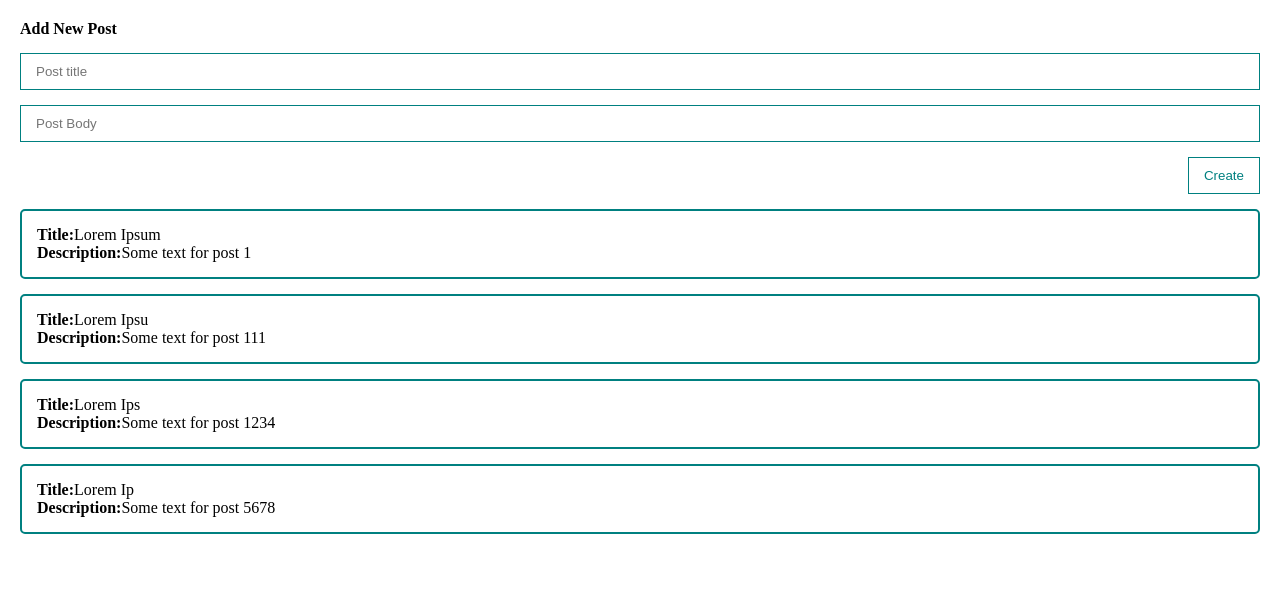
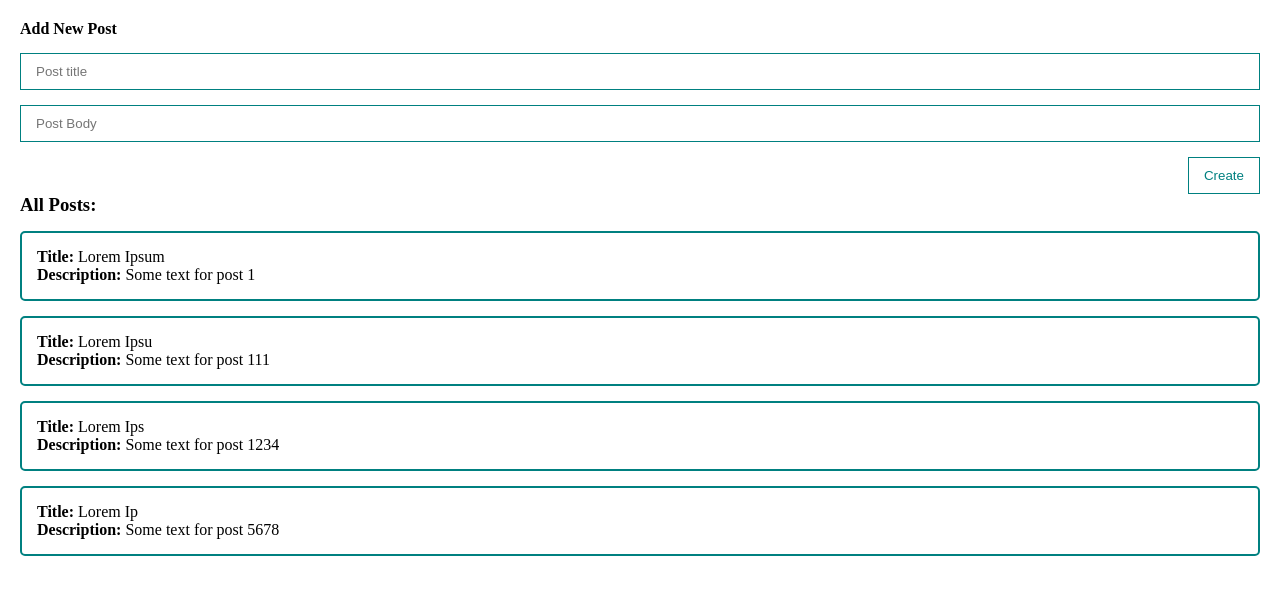
Before and after one commit to MikitaCat/vue_learning, a Vue app: page / in a window 1280 px wide. Shown: the top 594 px of the page. Built offline with nearby package versions, Linux system fonts and the light colour scheme.

Commit message:
Decomposition PostItem from PostList with using props

```diff
--- /dev/null
+++ b/src/components/PostItem.vue
@@ -0,0 +1,26 @@
+<template>
+  <div class="post">
+    <div><strong>Title: </strong>{{ post.title }}</div>
+    <div><strong>Description: </strong>{{ post.body }}</div>
+  </div>
+</template>
+
+<script>
+export default {
+  props: {
+    post: {
+      type: Object,
+      required: true,
+    },
+  },
+};
+</script>
+
+<style>
+.post {
+  padding: 15px;
+  border: solid 2px teal;
+  margin-top: 15px;
+  border-radius: 5px;
+}
+</style>
--- a/src/components/PostList.vue
+++ b/src/components/PostList.vue
@@ -1,14 +1,14 @@
 <template>
   <div>
-    <div v-for="post in posts" class="post">
-      <div><strong>Title:</strong>{{ post.title }}</div>
-      <div><strong>Description:</strong>{{ post.body }}</div>
-    </div>
+    <h3>All Posts:</h3>
+    <post-item :post="post" v-for="post in posts" />
   </div>
 </template>
 
 <script>
+import PostItem from "./PostItem.vue";
 export default {
+  components: { PostItem },
   props: {
     posts: {
       type: Array,
@@ -18,11 +18,4 @@ export default {
 };
 </script>
 
-<style scoped>
-.post {
-  padding: 15px;
-  border: solid 2px teal;
-  margin-top: 15px;
-  border-radius: 5px;
-}
-</style>
+<style scoped></style>
```
